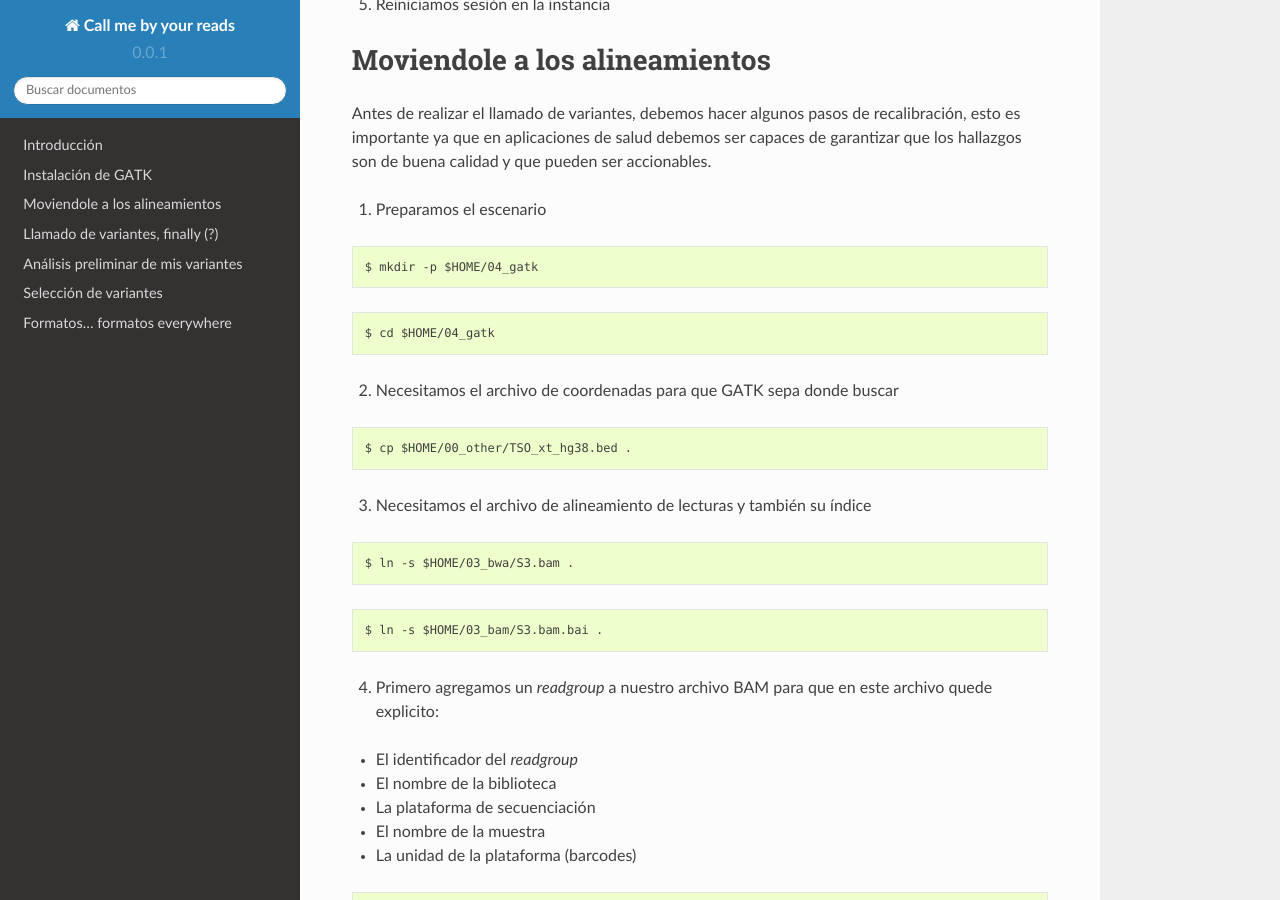
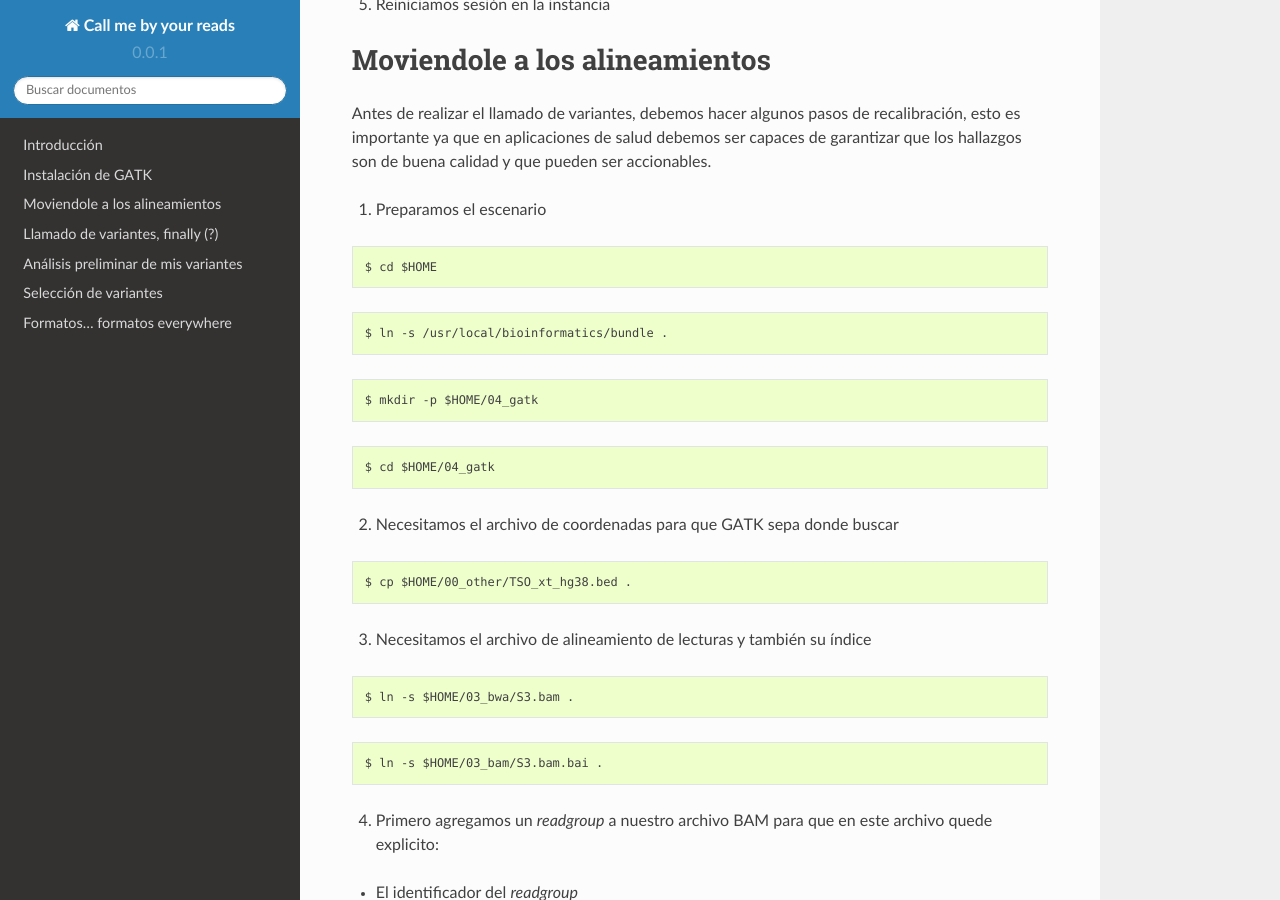
Before and after one commit to vflorelo/Call-me-by-your-reads, a Sphinx documentation site: the page built from docs/source/gatk.rst, in a window 1280 px wide and 900 px high, scrolled down 1143 px. Built offline with Sphinx 7.4.7 and the Read the Docs theme 2.0.0, drawn with Linux system fonts in a browser that asks for light colours.

Commit message:
Fixed user paths

```diff
--- a/docs/source/gatk.rst
+++ b/docs/source/gatk.rst
@@ -56,6 +56,14 @@ Antes de realizar el llamado de variantes, debemos hacer algunos pasos de recali
 
 
 1. Preparamos el escenario
+
+::
+
+	$ cd $HOME
+
+::
+
+	$ ln -s /usr/local/bioinformatics/bundle .
 
 ::
 
```
Also changed, not shown: 7 other files.
